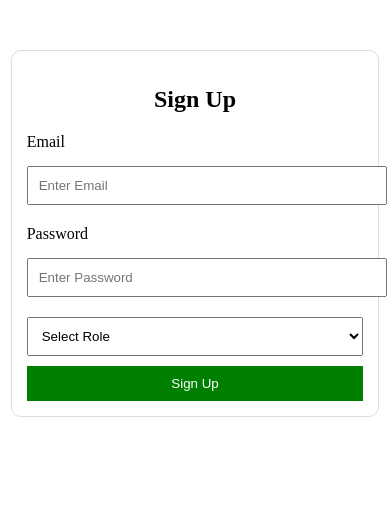
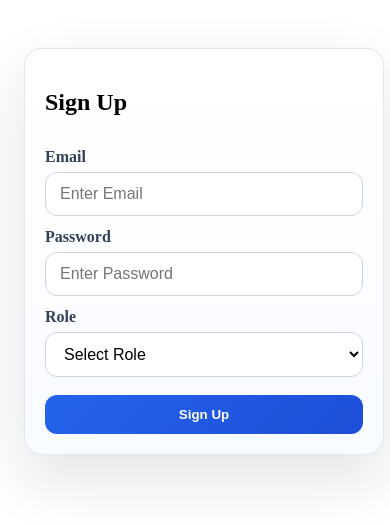
Before and after one commit to arpitasamal5320/demo-project, an Angular app: page /signup in a window 390 px wide. Shown: the top 524 px of the page. Built offline with nearby package versions, Linux system fonts and the light colour scheme.

Commit message:
fix: replaced form's ouput from json to url-encoded

```diff
--- a/src/app/core/services/auth.service.ts
+++ b/src/app/core/services/auth.service.ts
@@ -1,5 +1,5 @@
 import { Injectable } from '@angular/core';
-import { HttpClient } from '@angular/common/http';
+import { HttpClient, HttpHeaders, HttpParams } from '@angular/common/http';
 import { Observable } from 'rxjs';
 import { environment } from 'src/environments/environment';
 
@@ -8,23 +8,32 @@ import { environment } from 'src/environments/environment';
 })
 export class AuthService {
 
-  private apiUrl = '${environment.apiUrl}/api/v1/auth/login';
-  private signupUrl = '${environment.apiUrl}/api/v1/auth/signup';
+  private apiUrl = `${environment.apiUrl}/login`;
+  private signupUrl = `${environment.apiUrl}/signup`;
+  private formHeaders = new HttpHeaders({
+    'Content-Type': 'application/x-www-form-urlencoded'
+  });
 
   constructor(private http: HttpClient) {}
 
   login(email: string, password: string): Observable<any> {
-    return this.http.post(this.apiUrl, {
-      email: email,
-      password: password
-    });
-  }
-  signUp(email: string, password: string, role: string): Observable<any> {
-    return this.http.post(this.signupUrl, {
-      email: email,
-      password: password,
-      role: role
+    const body = new HttpParams()
+      .set('email', email)
+      .set('password', password);
+
+    return this.http.post(this.apiUrl, body.toString(), {
+      headers: this.formHeaders
     });
   }
 
+  signUp(email: string, password: string, role: string): Observable<any> {
+    const body = new HttpParams()
+      .set('email', email)
+      .set('password', password)
+      .set('role', role);
+
+    return this.http.post(this.signupUrl, body.toString(), {
+      headers: this.formHeaders
+    });
+  }
 }
--- a/src/app/pages/login/login.component.ts
+++ b/src/app/pages/login/login.component.ts
@@ -2,6 +2,11 @@ import { Component } from '@angular/core';
 import { Router } from '@angular/router';
 import { AuthService } from 'src/app/core/services/auth.service';
 import { FormBuilder, FormGroup, Validators } from '@angular/forms';
+
+interface AuthResponse {
+  success?: boolean;
+  message?: string;
+}
 
 @Component({
   selector: 'app-login',
@@ -33,16 +38,17 @@ export class LoginComponent {
     const { email, password } = this.loginForm.value;
 
     this.auth.login(email, password).subscribe({
-      next: (res) => {
-        console.log('Login success:', res);
-        alert('Login successful!');
+      next: (res: AuthResponse) => {
+        if (res?.success) {
+          this.router.navigate(['/home']);
+          return;
+        }
 
-        // 🔁 Redirect to home
-        this.router.navigate(['/home']);
+        alert(res?.message || 'Login failed');
       },
       error: (err) => {
         console.error(err);
-        alert('Login failed');
+        alert('Unable to login right now');
       }
     });
 
--- a/src/app/pages/signup/signup.component.css
+++ b/src/app/pages/signup/signup.component.css
@@ -1,53 +1,115 @@
 .container {
-  width: 320px;
-  margin: 100px auto;
-  padding: 20px;
-  text-align: center;
-  border: 1px solid #ddd;
-  border-radius: 10px;
+  width: 100%;
+  max-width: 360px;
+  margin: 96px auto;
+  padding: 28px;
+  border-radius: 18px;
+  border: 1px solid rgba(148, 163, 184, 0.25);
+  background: linear-gradient(180deg, #ffffff 0%, #f8fbff 100%);
+  box-shadow: 0 24px 60px rgba(15, 23, 42, 0.12);
+  box-sizing: border-box;
+}
+
+form {
+  display: flex;
+  flex-direction: column;
 }
 
 input, select {
-  width: 90%;
-  padding: 10px;
-  margin: 10px 0;
+  width: 100%;
+  box-sizing: border-box;
+  padding: 12px 14px;
+  margin: 0;
+  border: 1px solid #cbd5e1;
+  border-radius: 12px;
+  background: #ffffff;
+  font-size: 1rem;
+  transition: border-color 0.2s ease, box-shadow 0.2s ease;
+}
+
+input:focus, select:focus {
+  outline: none;
+  border-color: #2563eb;
+  box-shadow: 0 0 0 4px rgba(37, 99, 235, 0.12);
+}
+
+label {
+  display: block;
+  margin: 12px 0 6px;
+  color: #334155;
+  font-weight: 600;
 }
 
 button {
   width: 100%;
-  padding: 10px;
-  background: green;
-  color: white;
+  margin-top: 18px;
+  padding: 12px 16px;
   border: none;
-}
-label {
-  display: block;
-  text-align: left;
-  width: 90%;
-  margin: 10px auto 5px auto;
-}
-/* Make container responsive */
-.container {
-  max-width: 90%;
+  border-radius: 12px;
+  background: linear-gradient(135deg, #2563eb, #1d4ed8);
+  color: #ffffff;
+  font-weight: 600;
+  cursor: pointer;
+  transition: transform 0.2s ease, opacity 0.2s ease;
 }
 
-/* Mobile adjustments */
+button:hover:not(:disabled) {
+  transform: translateY(-1px);
+}
+
+button:disabled {
+  opacity: 0.75;
+  cursor: not-allowed;
+}
+
+.feedback {
+  margin: 0 0 12px;
+  padding: 10px 12px;
+  border-radius: 10px;
+  background: #fee2e2;
+  color: #b91c1c;
+  border: 1px solid #fecaca;
+  text-align: center;
+}
+
+.redirecting-state {
+  min-height: 260px;
+  display: flex;
+  flex-direction: column;
+  align-items: center;
+  justify-content: center;
+  gap: 18px;
+  text-align: center;
+}
+
+.spinner {
+  width: 54px;
+  height: 54px;
+  border-radius: 50%;
+  border: 5px solid rgba(37, 99, 235, 0.12);
+  border-top-color: #2563eb;
+  animation: spin 0.9s linear infinite;
+}
+
+.redirecting-state p {
+  margin: 0;
+  color: #475569;
+  font-weight: 600;
+}
+
+@keyframes spin {
+  to {
+    transform: rotate(360deg);
+  }
+}
+
 @media (max-width: 480px) {
   .container {
-    width: 90%;
-    margin: 50px auto;
-    padding: 15px;
+    margin: 48px 16px;
+    padding: 20px;
   }
 
-  input, select {
-    width: 100%;
-  }
-
-  label {
-    width: 100%;
-  }
-
-  button {
-    width: 100%;
+  .redirecting-state {
+    min-height: 220px;
   }
 }
--- a/src/app/pages/signup/signup.component.html
+++ b/src/app/pages/signup/signup.component.html
@@ -1,21 +1,35 @@
 
 <div class="container">
+  <ng-container *ngIf="!isRedirecting; else redirectingState">
     <h2>Sign Up</h2>
 
+    <p class="feedback" *ngIf="feedbackMessage">{{ feedbackMessage }}</p>
+
     <form [formGroup]="signupForm" (ngSubmit)="onSignUp()">
-    <label>Email</label>
-    <input formControlName="email" type="email" placeholder="Enter Email" />
-    <label>Password</label>
-    <input formControlName="password" type="password" placeholder="Enter Password" />
+      <label for="signup-email">Email</label>
+      <input id="signup-email" formControlName="email" type="email" placeholder="Enter Email" />
 
-    <select formControlName="role">
+      <label for="signup-password">Password</label>
+      <input id="signup-password" formControlName="password" type="password" placeholder="Enter Password" />
+
+      <label for="signup-role">Role</label>
+      <select id="signup-role" formControlName="role">
         <option value="">Select Role</option>
         <option value="HR">HR</option>
         <option value="ADMIN">ADMIN</option>
         <option value="EMPLOYEE">EMPLOYEE</option>
       </select>
 
-    <button type="submit">Sign Up</button>
+      <button type="submit" [disabled]="isSubmitting || isRedirecting">
+        {{ isSubmitting ? 'Signing Up...' : 'Sign Up' }}
+      </button>
+    </form>
+  </ng-container>
 
-  </form>
+  <ng-template #redirectingState>
+    <div class="redirecting-state" aria-live="polite">
+      <div class="spinner"></div>
+      <p>Redirecting to login...</p>
     </div>
+  </ng-template>
+</div>
--- a/src/app/pages/signup/signup.component.ts
+++ b/src/app/pages/signup/signup.component.ts
@@ -1,16 +1,26 @@
-import { Component } from '@angular/core';
+import { Component, OnDestroy } from '@angular/core';
 import { Router } from '@angular/router';
 import { AuthService } from 'src/app/core/services/auth.service';
 import { FormBuilder, FormGroup, Validators } from '@angular/forms';
+import { finalize } from 'rxjs/operators';
+
+interface AuthResponse {
+  success?: boolean;
+  message?: string;
+}
 
 @Component({
   selector: 'app-sign-up',
   templateUrl: './signup.component.html',
   styleUrls: ['./signup.component.css']
 })
-export class SignUpComponent {
+export class SignUpComponent implements OnDestroy {
 
-  signupForm: FormGroup;
+  signupForm!: FormGroup;
+  feedbackMessage = '';
+  isSubmitting = false;
+  isRedirecting = false;
+  private redirectTimerId?: ReturnType<typeof setTimeout>;
 
   constructor(
     private auth: AuthService,
@@ -19,31 +29,48 @@ export class SignUpComponent {
   ) {
     this.signupForm = this.fb.group({
       email: ['', Validators.required],
-      password: ['', Validators.required],
+      password: ['', [Validators.required, Validators.minLength(6)]],
       role: ['', Validators.required]
     });
   }
 
-  onSignUp() {
+  ngOnDestroy(): void {
+    if (this.redirectTimerId !== undefined) {
+      clearTimeout(this.redirectTimerId);
+    }
+  }
 
-    if (this.signupForm.invalid) {
-      alert('All fields are required');
+  onSignUp(): void {
+    if (this.signupForm.invalid || this.isSubmitting || this.isRedirecting) {
+      this.signupForm.markAllAsTouched();
+      this.feedbackMessage = 'Please complete the form correctly.';
       return;
     }
 
     const { email, password, role } = this.signupForm.value;
+    this.feedbackMessage = '';
+    this.isSubmitting = true;
 
-    this.auth.signUp(email, password, role).subscribe({
-      next: (res) => {
-        console.log('Signup success:', res);
+    this.auth.signUp(email, password, role)
+      .pipe(finalize(() => {
+        this.isSubmitting = false;
+      }))
+      .subscribe({
+      next: (res: AuthResponse) => {
+        if (res?.success) {
+          this.feedbackMessage = 'Signup successful. Redirecting to login...';
+          this.isRedirecting = true;
+          this.redirectTimerId = setTimeout(() => {
+            this.router.navigate(['/login']);
+          }, 1200);
+          return;
+        }
 
-        this.router.navigate(['/login']);
+        this.feedbackMessage = res?.message || 'Signup failed. Please try again.';
       },
-      error: (err) => {
-        console.error(err);
-        alert('Signup failed');
+      error: () => {
+        this.feedbackMessage = 'Unable to sign up right now. Please try again.';
       }
     });
-
   }
 }
--- a/src/environments/environment.prod.ts
+++ b/src/environments/environment.prod.ts
@@ -1,3 +1,4 @@
 export const environment = {
-  production: true
+  production: true,
+  apiUrl: 'https://heaven-science-sets-resolve.trycloudflare.com/authservice'
 };
--- a/src/environments/environment.ts
+++ b/src/environments/environment.ts
@@ -1,4 +1,4 @@
 export const environment = {
   production: false,
-  apiUrl: 'https://spencer-crawford-satisfaction-promotion.trycloudflare.com'
+  apiUrl: 'https://heaven-science-sets-resolve.trycloudflare.com/authservice'
 };
```
Lines whose indentation alone changed are shown as unchanged.
